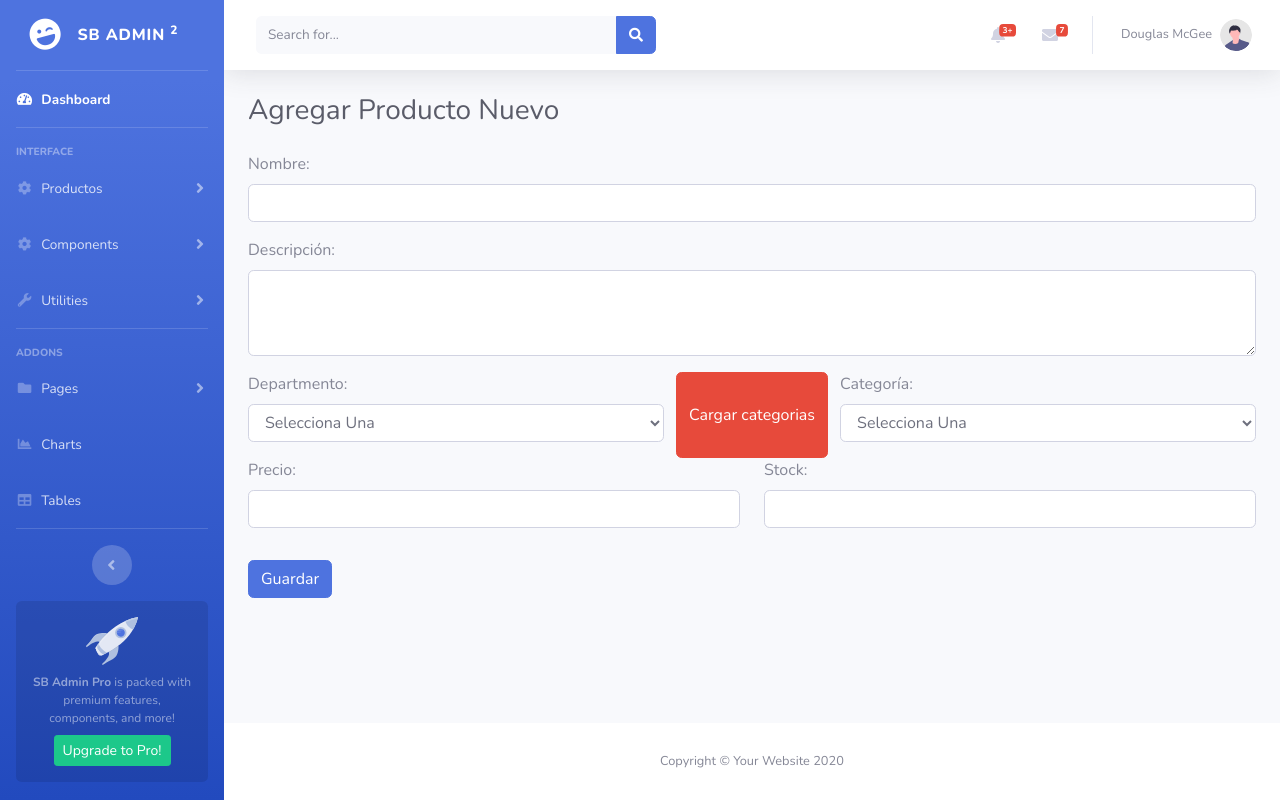
After one commit to Eighttits/ProgramacionWeb2, a PHP site: page /views/productos/agregar-producto.php in a window 1280 px wide. The commit adds this page. Run offline with PHP 8.4, Linux system fonts and the light colour scheme; data that the repository does not hold is empty; some libraries are stand-ins or nearby versions.

Commit message:
tercer commit

```diff
--- /dev/null
+++ b/controller/categoria/get_categories.php
@@ -0,0 +1,5 @@
+<?php
+// get_categories.php
+include '../../app/dbConnection.php';
+
+// Obtener el id del departamento de la solicitud GET
--- a/model/productoModel.php
+++ b/model/productoModel.php
@@ -5,6 +5,31 @@ class productoModel {
 
     public function __construct($conn) {
         $this->conn = $conn;
+    }
+
+    function obtenerDepartamentos()
+    {
+        $SqlConsulta = "SELECT * FROM departamento;";
+        $result = mysqli_query($this->conn, $SqlConsulta);
+        if($result){
+            return $result;
+        }
+    }
+
+    function obtenerCategorias($idDepartamento)
+    {
+        $SqlConsulta = "SELECT * FROM categoria where id_departamento = '$idDepartamento';";
+        $result = mysqli_query($this->conn, $SqlConsulta);
+        if($result){
+            return $result;
+        }
+    }
+
+    public function insertarProducto($idcategoria, $iddepartamento, $nombre, $precio, $descripcion, $stock){
+        $sqlConsulta = "INSERT INTO producto(id_categoria, id_departamento, nombre, precio, descripcion, stock)
+        VALUES($idcategoria, $iddepartamento, '$nombre', '$precio', '$descripcion', '$stock');";
+        $result = mysqli_query($this->conn, $sqlConsulta);
+        return $result;
     }
 
     ### funciones de consulta de informacion ###
--- a/partials/sidebar.php
+++ b/partials/sidebar.php
@@ -36,7 +36,7 @@
         <div id="collapseTwo" class="collapse" aria-labelledby="headingTwo" data-parent="#accordionSidebar">
             <div class="bg-white py-2 collapse-inner rounded">
                 <a class="collapse-item" href="../../../views/productos/productos.php">Ver productos</a>
-                <a class="collapse-item" href="../cards.html">Agregar productos</a>
+                <a class="collapse-item" href="../../../views/productos/agregar-producto.php">Agregar productos</a>
             </div>
         </div>
     </li>
--- /dev/null
+++ b/views/productos/agregar-producto.php
@@ -0,0 +1,341 @@
+<?php include('../../partials/header-tables.php');?>
+
+<div id="wrapper">
+
+<!-- Sidebar -->
+<?php include('../../partials/sidebar.php');
+include('../../model/productoModel.php');
+$modeloProductos = new productoModel($conn);
+?>
+
+<div id="content-wrapper" class="d-flex flex-column">
+
+            <!-- Main Content -->
+            <div id="content">
+
+                <!-- Topbar -->
+                <nav class="navbar navbar-expand navbar-light bg-white topbar mb-4 static-top shadow">
+
+                    <!-- Sidebar Toggle (Topbar) -->
+                    <button id="sidebarToggleTop" class="btn btn-link d-md-none rounded-circle mr-3">
+                        <i class="fa fa-bars"></i>
+                    </button>
+
+                    <!-- Topbar Search -->
+                    <form
+                        class="d-none d-sm-inline-block form-inline mr-auto ml-md-3 my-2 my-md-0 mw-100 navbar-search">
+                        <div class="input-group">
+                            <input type="text" class="form-control bg-light border-0 small" placeholder="Search for..."
+                                aria-label="Search" aria-describedby="basic-addon2">
+                            <div class="input-group-append">
+                                <button class="btn btn-primary" type="button">
+                                    <i class="fas fa-search fa-sm"></i>
+                                </button>
+                            </div>
+                        </div>
+                    </form>
+
+                    <!-- Topbar Navbar -->
+                    <ul class="navbar-nav ml-auto">
+
+                        <!-- Nav Item - Search Dropdown (Visible Only XS) -->
+                        <li class="nav-item dropdown no-arrow d-sm-none">
+                            <a class="nav-link dropdown-toggle" href="#" id="searchDropdown" role="button"
+                                data-toggle="dropdown" aria-haspopup="true" aria-expanded="false">
+                                <i class="fas fa-search fa-fw"></i>
+                            </a>
+                            <!-- Dropdown - Messages -->
+                            <div class="dropdown-menu dropdown-menu-right p-3 shadow animated--grow-in"
+                                aria-labelledby="searchDropdown">
+                                <form class="form-inline mr-auto w-100 navbar-search">
+                                    <div class="input-group">
+                                        <input type="text" class="form-control bg-light border-0 small"
+                                            placeholder="Search for..." aria-label="Search"
+                                            aria-describedby="basic-addon2">
+                                        <div class="input-group-append">
+                                            <button class="btn btn-primary" type="button">
+                                                <i class="fas fa-search fa-sm"></i>
+                                            </button>
+                                        </div>
+                                    </div>
+                                </form>
+                            </div>
+                        </li>
+
+                        <!-- Nav Item - Alerts -->
+                        <li class="nav-item dropdown no-arrow mx-1">
+                            <a class="nav-link dropdown-toggle" href="#" id="alertsDropdown" role="button"
+                                data-toggle="dropdown" aria-haspopup="true" aria-expanded="false">
+                                <i class="fas fa-bell fa-fw"></i>
+                                <!-- Counter - Alerts -->
+                                <span class="badge badge-danger badge-counter">3+</span>
+                            </a>
+                            <!-- Dropdown - Alerts -->
+                            <div class="dropdown-list dropdown-menu dropdown-menu-right shadow animated--grow-in"
+                                aria-labelledby="alertsDropdown">
+                                <h6 class="dropdown-header">
+                                    Alerts Center
+                                </h6>
+                                <a class="dropdown-item d-flex align-items-center" href="#">
+                                    <div class="mr-3">
+                                        <div class="icon-circle bg-primary">
+                                            <i class="fas fa-file-alt text-white"></i>
+                                        </div>
+                                    </div>
+                                    <div>
+                                        <div class="small text-gray-500">December 12, 2019</div>
+                                        <span class="font-weight-bold">A new monthly report is ready to download!</span>
+                                    </div>
+                                </a>
+                                <a class="dropdown-item d-flex align-items-center" href="#">
+                                    <div class="mr-3">
+                                        <div class="icon-circle bg-success">
+                                            <i class="fas fa-donate text-white"></i>
+                                        </div>
+                                    </div>
+                                    <div>
+                                        <div class="small text-gray-500">December 7, 2019</div>
+                                        $290.29 has been deposited into your account!
+                                    </div>
+                                </a>
+                                <a class="dropdown-item d-flex align-items-center" href="#">
+                                    <div class="mr-3">
+                                        <div class="icon-circle bg-warning">
+                                            <i class="fas fa-exclamation-triangle text-white"></i>
+                                        </div>
+                                    </div>
+                                    <div>
+                                        <div class="small text-gray-500">December 2, 2019</div>
+                                        Spending Alert: We've noticed unusually high spending for your account.
+                                    </div>
+                                </a>
+                                <a class="dropdown-item text-center small text-gray-500" href="#">Show All Alerts</a>
+                            </div>
+                        </li>
+
+                        <!-- Nav Item - Messages -->
+                        <li class="nav-item dropdown no-arrow mx-1">
+                            <a class="nav-link dropdown-toggle" href="#" id="messagesDropdown" role="button"
+                                data-toggle="dropdown" aria-haspopup="true" aria-expanded="false">
+                                <i class="fas fa-envelope fa-fw"></i>
+                                <!-- Counter - Messages -->
+                                <span class="badge badge-danger badge-counter">7</span>
+                            </a>
+                            <!-- Dropdown - Messages -->
+                            <div class="dropdown-list dropdown-menu dropdown-menu-right shadow animated--grow-in"
+                                aria-labelledby="messagesDropdown">
+                                <h6 class="dropdown-header">
+                                    Message Center
+                                </h6>
+                                <a class="dropdown-item d-flex align-items-center" href="#">
+                                    <div class="dropdown-list-image mr-3">
+                                        <img class="rounded-circle" src="img/undraw_profile_1.svg"
+                                            alt="...">
+                                        <div class="status-indicator bg-success"></div>
+                                    </div>
+                                    <div class="font-weight-bold">
+                                        <div class="text-truncate">Hi there! I am wondering if you can help me with a
+                                            problem I've been having.</div>
+                                        <div class="small text-gray-500">Emily Fowler · 58m</div>
+                                    </div>
+                                </a>
+                                <a class="dropdown-item d-flex align-items-center" href="#">
+                                    <div class="dropdown-list-image mr-3">
+                                        <img class="rounded-circle" src="img/undraw_profile_2.svg"
+                                            alt="...">
+                                        <div class="status-indicator"></div>
+                                    </div>
+                                    <div>
+                                        <div class="text-truncate">I have the photos that you ordered last month, how
+                                            would you like them sent to you?</div>
+                                        <div class="small text-gray-500">Jae Chun · 1d</div>
+                                    </div>
+                                </a>
+                                <a class="dropdown-item d-flex align-items-center" href="#">
+                                    <div class="dropdown-list-image mr-3">
+                                        <img class="rounded-circle" src="img/undraw_profile_3.svg"
+                                            alt="...">
+                                        <div class="status-indicator bg-warning"></div>
+                                    </div>
+                                    <div>
+                                        <div class="text-truncate">Last month's report looks great, I am very happy with
+                                            the progress so far, keep up the good work!</div>
+                                        <div class="small text-gray-500">Morgan Alvarez · 2d</div>
+                                    </div>
+                                </a>
+                                <a class="dropdown-item d-flex align-items-center" href="#">
+                                    <div class="dropdown-list-image mr-3">
+                                        <img class="rounded-circle" src="https://source.unsplash.com/Mv9hjnEUHR4/60x60"
+                                            alt="...">
+                                        <div class="status-indicator bg-success"></div>
+                                    </div>
+                                    <div>
+                                        <div class="text-truncate">Am I a good boy? The reason I ask is because someone
+                                            told me that people say this to all dogs, even if they aren't good...</div>
+                                        <div class="small text-gray-500">Chicken the Dog · 2w</div>
+                                    </div>
+                                </a>
+                                <a class="dropdown-item text-center small text-gray-500" href="#">Read More Messages</a>
+                            </div>
+                        </li>
+
+                        <div class="topbar-divider d-none d-sm-block"></div>
+
+                        <!-- Nav Item - User Information -->
+                        <li class="nav-item dropdown no-arrow">
+                            <a class="nav-link dropdown-toggle" href="#" id="userDropdown" role="button"
+                                data-toggle="dropdown" aria-haspopup="true" aria-expanded="false">
+                                <span class="mr-2 d-none d-lg-inline text-gray-600 small">Douglas McGee</span>
+                                <img class="img-profile rounded-circle"
+                                    src="img/undraw_profile.svg">
+                            </a>
+                            <!-- Dropdown - User Information -->
+                            <div class="dropdown-menu dropdown-menu-right shadow animated--grow-in"
+                                aria-labelledby="userDropdown">
+                                <a class="dropdown-item" href="#">
+                                    <i class="fas fa-user fa-sm fa-fw mr-2 text-gray-400"></i>
+                                    Profile
+                                </a>
+                                <a class="dropdown-item" href="#">
+                                    <i class="fas fa-cogs fa-sm fa-fw mr-2 text-gray-400"></i>
+                                    Settings
+                                </a>
+                                <a class="dropdown-item" href="#">
+                                    <i class="fas fa-list fa-sm fa-fw mr-2 text-gray-400"></i>
+                                    Activity Log
+                                </a>
+                                <div class="dropdown-divider"></div>
+                                <a class="dropdown-item" href="#" data-toggle="modal" data-target="#logoutModal">
+                                    <i class="fas fa-sign-out-alt fa-sm fa-fw mr-2 text-gray-400"></i>
+                                    Logout
+                                </a>
+                            </div>
+                        </li>
+
+                    </ul>
+
+                </nav>
+                <!-- End of Topbar -->
+
+                <!-- Begin Page Content -->
+                <div class="container-fluid">
+
+                    <!-- Page Heading -->
+                                        <!-- Page Heading -->
+                    <h1 class="h3 mb-4 text-gray-800">Agregar Producto Nuevo</h1>
+
+                    <!-- Your Form Goes Here -->
+                    <form id="addProductForm" action="" method="post">
+                        <div class="form-group">
+                            <label for="productName">Nombre:</label>
+                            <input type="text" class="form-control" id="productName" name="nombre" required>
+                        </div>
+
+                        <div class="form-group">
+                            <label for="productDescription">Descripción:</label>
+                            <textarea class="form-control" id="productDescription" name="descripcion" rows="3" required></textarea>
+                        </div>
+
+                        <div class="row">
+
+                            <div class="form-group col">
+                                <label for="productDepartment">Departmento:</label>
+                                <!-- You need to replace the options in the select dropdown with your actual departments -->
+                                <select class="form-control" id="productDepartment" name="productDepartment" required>
+                                    <option value="">Selecciona Una</option>
+                                    <!-- Add more options as needed -->
+                                    <?php
+                                    // Llama a la función para obtener las categorías
+                                    $departamentos = $modeloProductos->obtenerDepartamentos();
+
+                                    if ($departamentos) {
+                                        while ($row = mysqli_fetch_assoc($departamentos)) {
+                                            // Imprime una opción por cada categoría
+                                            echo '<option value="' . $row['id'] . '">' . $row['nombre'] . '</option>';
+                                        }
+                                        // Libera la memoria de los resultados
+                                        mysqli_free_result($departamentos);
+                                    }
+                                    ?>
+
+                                </select>
+                            </div>
+
+                            <button type="button" class="btn btn-danger" onclick="loadCategories()">Cargar categorias</button>
+
+                            <div class="form-group col">
+                                <label for="productCategory">Categoría:</label>
+                                <select class="form-control" id="productCategory" name="productCategory" required>
+                                    <option value="">Selecciona Una</option>
+                                    <!-- Options will be dynamically loaded using JavaScript -->
+                                </select>
+                            </div>
+
+                        </div>
+
+                        <div class="row">
+                        <div class="form-group col">
+                            <label for="productPrice">Precio:</label>
+                            <input type="number" class="form-control" id="productPrice" name="productPrice" step="0.01" required>
+                        </div>
+
+                        <div class="form-group col">
+                            <label for="productStock">Stock:</label>
+                            <input type="number" class="form-control" id="productStock" name="productStock" required>
+                        </div>
+                        </div>
+
+                        <a class="btn btn-primary mt-3" onclick="guardarProducto()" type="button">Guardar</a>
+                    </form>
+
+
+                </div>
+                <!-- /.container-fluid -->
+
+            </div>
+            <!-- End of Main Content -->
+
+            <!-- Footer -->
+            <footer class="sticky-footer bg-white">
+                <div class="container my-auto">
+                    <div class="copyright text-center my-auto">
+                        <span>Copyright &copy; Your Website 2020</span>
+                    </div>
+                </div>
+            </footer>
+            <!-- End of Footer -->
+
+        </div>
+        <!-- End of Content Wrapper -->
+
+    </div>
+    <!-- End of Page Wrapper -->
+
+    <!-- Scroll to Top Button-->
+    <a class="scroll-to-top rounded" href="#page-top">
+        <i class="fas fa-angle-up"></i>
+    </a>
+
+    <!-- Logout Modal-->
+    <div class="modal fade" id="logoutModal" tabindex="-1" role="dialog" aria-labelledby="exampleModalLabel"
+        aria-hidden="true">
+        <div class="modal-dialog" role="document">
+            <div class="modal-content">
+                <div class="modal-header">
+                    <h5 class="modal-title" id="exampleModalLabel">Ready to Leave?</h5>
+                    <button class="close" type="button" data-dismiss="modal" aria-label="Close">
+                        <span aria-hidden="true">×</span>
+                    </button>
+                </div>
+                <div class="modal-body">Select "Logout" below if you are ready to end your current session.</div>
+                <div class="modal-footer">
+                    <button class="btn btn-secondary" type="button" data-dismiss="modal">Cancel</button>
+                    <a class="btn btn-primary" href="login.html">Logout</a>
+                </div>
+            </div>
+        </div>
+    </div>
+
+
+
+<?php include('../../partials/footer-tables.php');?>
--- a/views/productos/productos.php
+++ b/views/productos/productos.php
@@ -245,6 +245,7 @@ $productos = $modeloProductos->obtenerProductos();
                                     <th>Precio</th>
                                     <th>Stock</th>
                                     <th>Imagen</th>
+                                    <th>Activo</th>
                                     <th>Acciones</th>
                                 </tr>
                             </thead>
@@ -258,6 +259,7 @@ $productos = $modeloProductos->obtenerProductos();
                                     <th>Precio</th>
                                     <th>Stock</th>
                                     <th>Imagen</th>
+                                    <th>Activo</th>
                                     <th>Acciones</th>
                                 </tr>
                             </tfoot>
@@ -273,6 +275,7 @@ $productos = $modeloProductos->obtenerProductos();
                                     <td class="text-center"><?= $row->precio ?></td>
                                     <td class="text-center"><?= $row->stock ?></td>
                                     <td class="text-center"><?= $row->imagen ?></td>
+                                    <td class="text-center"><?php echo $row->activo ? 'Si' : 'No'; ?></td>
                                     <td class="text-center">
                                         <a href="editProduct.php?id=<?= $row->idproducto ?>" class="btn btn-primary">Editar</a>
                                         <button type="button" class="btn btn-danger" onclick="eliminarProducto(<?= $row->id ?>)">
```
Also changed, not shown: controller/producto/productoController.php (+20 -21 lines), js/producto.js (+101 -2 lines).
